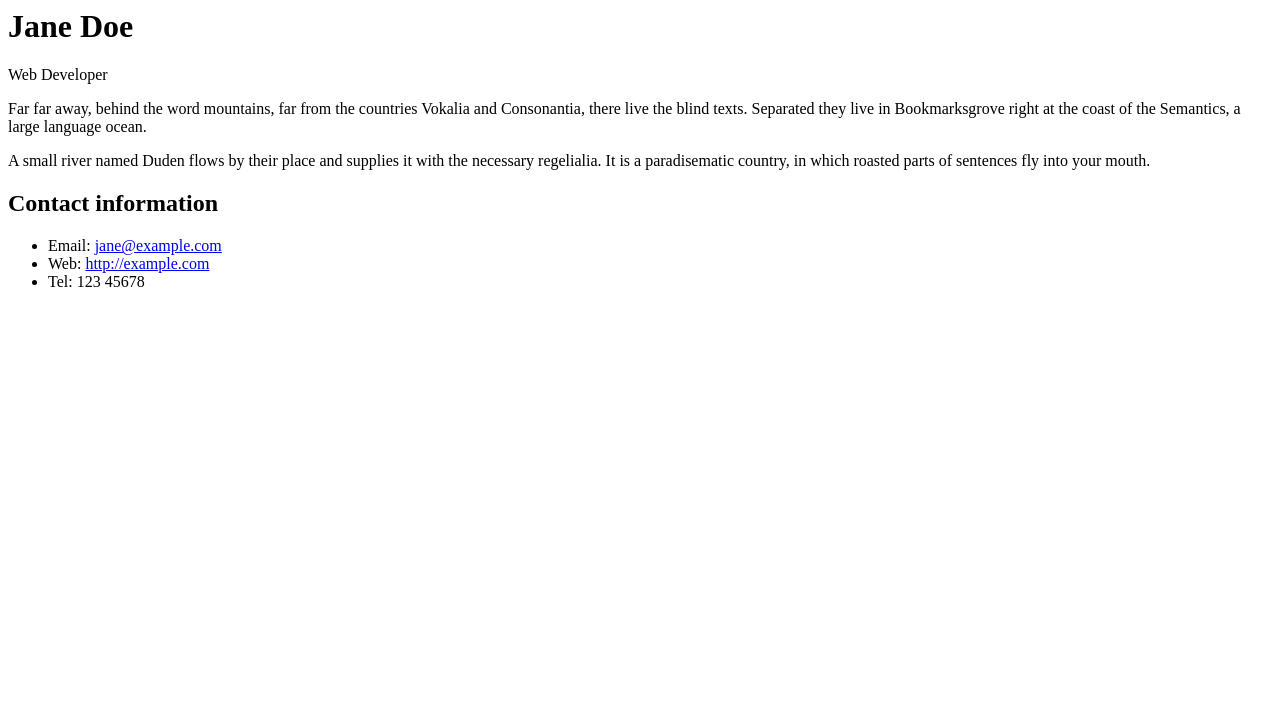
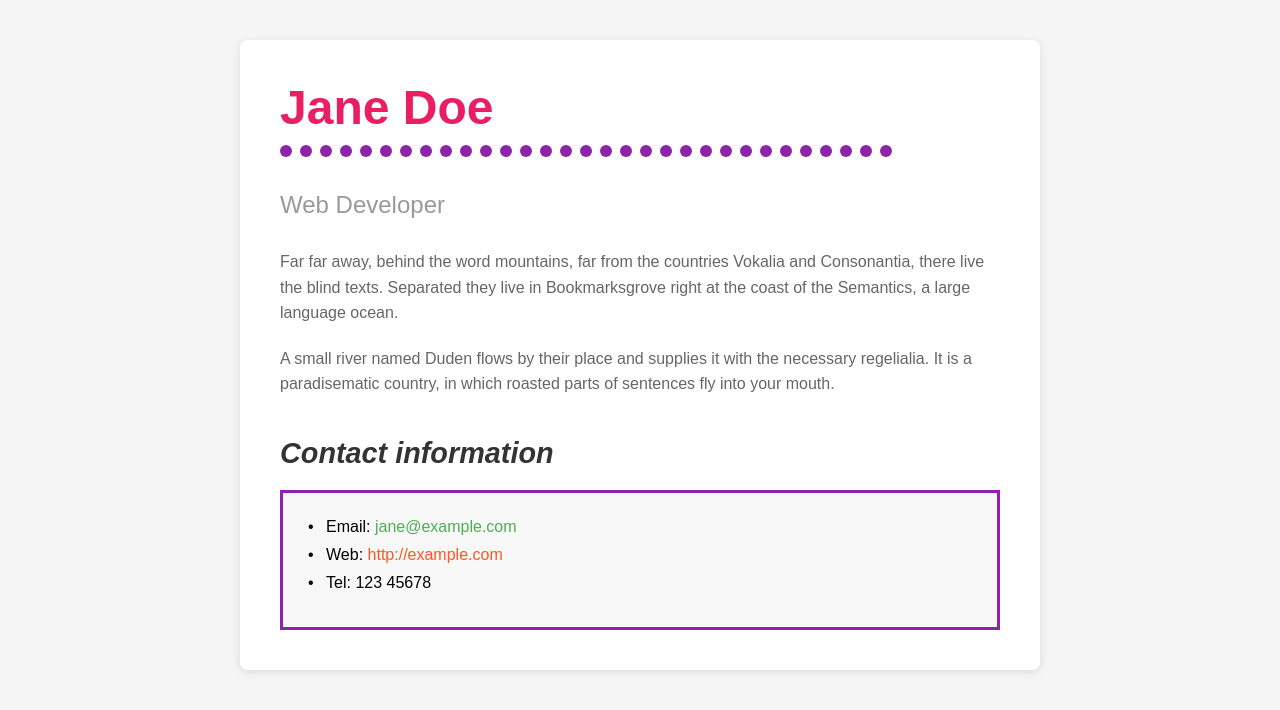
Before and after one commit to Ketoes/INFT1206, a plain HTML site: page Assignment3/index.html in a window 1280 px wide. Drawn offline with Linux system fonts and the light colour scheme.

Commit message:
Part 1 complete

```diff
--- a/Assignment3/index.html
+++ b/Assignment3/index.html
@@ -4,24 +4,76 @@
 	Date: June 20th
   Biography
 	-->
+<!DOCTYPE html>
+<html lang="en">
+<head>
+    <meta charset="UTF-8">
+    <meta name="viewport" content="width=device-width, initial-scale=1.0">
+    <title>Jane Doe - Web Developer</title>
+    <link rel="stylesheet" href="part1.css">
+</head>
+<body>
+    <div class="container">
+        <h1>Jane Doe</h1>
 
-<h1>Jane Doe</h1>
+        <div class="dots">
+            <div class="dot"></div>
+            <div class="dot"></div>
+            <div class="dot"></div>
+            <div class="dot"></div>
+            <div class="dot"></div>
+            <div class="dot"></div>
+            <div class="dot"></div>
+            <div class="dot"></div>
+            <div class="dot"></div>
+            <div class="dot"></div>
+            <div class="dot"></div>
+            <div class="dot"></div>
+            <div class="dot"></div>
+            <div class="dot"></div>
+            <div class="dot"></div>
+            <div class="dot"></div>
+            <div class="dot"></div>
+            <div class="dot"></div>
+            <div class="dot"></div>
+            <div class="dot"></div>
+            <div class="dot"></div>
+            <div class="dot"></div>
+            <div class="dot"></div>
+            <div class="dot"></div>
+            <div class="dot"></div>
+            <div class="dot"></div>
+            <div class="dot"></div>
+            <div class="dot"></div>
+            <div class="dot"></div>
+            <div class="dot"></div>
+            <div class="dot"></div>
+        </div>
+
         <div class="job-title">Web Developer</div>
+
         <p>
-  Far far away, behind the word mountains, far from the countries Vokalia and
-  Consonantia, there live the blind texts. Separated they live in Bookmarksgrove
-  right at the coast of the Semantics, a large language ocean.
+            Far far away, behind the word mountains, far from the countries
+            Vokalia and Consonantia, there live the blind texts. Separated they live
+            in Bookmarksgrove right at the coast of the Semantics, a large
+            language ocean.
         </p>
 
         <p>
             A small river named Duden flows by their place and supplies it with the
-  necessary regelialia. It is a paradisematic country, in which roasted parts of
-  sentences fly into your mouth.
+            necessary regelialia. It is a paradisematic country, in which roasted
+            parts of sentences fly into your mouth.
         </p>
 
         <h2>Contact information</h2>
+
+        <div class="contact-box">
             <ul>
                 <li>Email: <a href="mailto:jane@example.com">jane@example.com</a></li>
-  <li>Web: <a href="http://example.com">http://example.com</a></li>
+                <li>Web: <a href="http://example.com" class="web-link">http://example.com</a></li>
                 <li>Tel: 123 45678</li>
             </ul>
+        </div>
+    </div>
+</body>
+</html>
--- a/Assignment3/part1.css
+++ b/Assignment3/part1.css
@@ -1,28 +1,95 @@
 body {
   font-family: Arial, Helvetica, sans-serif;
+  max-width: 800px;
+  margin: 0 auto;
+  padding: 40px;
+  background-color: #f5f5f5;
+}
+
+.container {
+  background-color: white;
+  padding: 40px;
+  border-radius: 8px;
+  box-shadow: 0 2px 10px rgba(0,0,0,0.1);
 }
 
 h1 {
-  color: #375e97;
-  font-size: 2em;
-  font-family: Georgia, "Times New Roman", Times, serif;
-  border-bottom: 1px solid #375e97;
+  color: #e91e63;
+  font-size: 3em;
+  font-family: Arial, Helvetica, sans-serif;
+  font-weight: bold;
+  margin: 0 0 10px 0;
+}
+
+.dots {
+  display: flex;
+  margin: 10px 0 30px 0;
+  flex-wrap: wrap;
+}
+
+.dot {
+  width: 12px;
+  height: 12px;
+  background-color: #8e24aa;
+  border-radius: 50%;
+  margin-right: 8px;
+  margin-bottom: 4px;
 }
 
 h2 {
-  font-size: 1.5em;
+  font-size: 1.8em;
+  color: #333;
+  font-style: italic;
+  margin: 40px 0 20px 0;
 }
 
 .job-title {
   color: #999999;
-  font-weight: bold;
+  font-weight: normal;
+  font-size: 1.5em;
+  margin-bottom: 30px;
+}
+
+p {
+  line-height: 1.6;
+  color: #666;
+  margin-bottom: 20px;
+}
+
+.contact-box {
+  border: 3px solid #8e24aa;
+  padding: 25px;
+  background-color: #f8f8f8;
+  margin-top: 20px;
+}
+
+.contact-box ul {
+  list-style: none;
+  padding: 0;
+  margin: 0;
+}
+
+.contact-box li {
+  margin-bottom: 10px;
+  font-size: 16px;
+}
+
+.contact-box li:before {
+  content: "• ";
+  margin-right: 8px;
 }
 
 a:link,
 a:visited {
-  color: #fb6542;
+  color: #4caf50;
+  text-decoration: none;
+}
+
+a.web-link:link,
+a.web-link:visited {
+  color: #ff5722;
 }
 
 a:hover {
-  text-decoration: none;
+  text-decoration: underline;
 }
```
Lines whose indentation alone changed are shown as unchanged.
